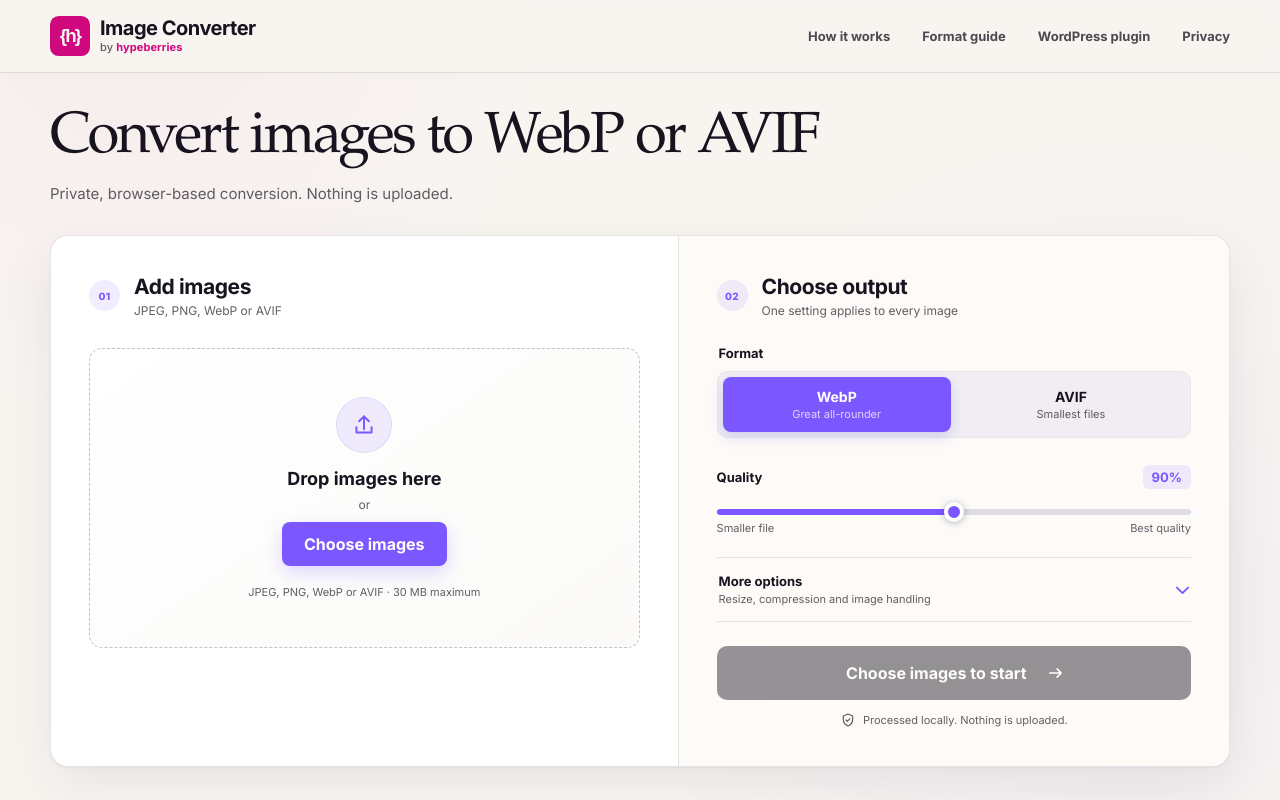
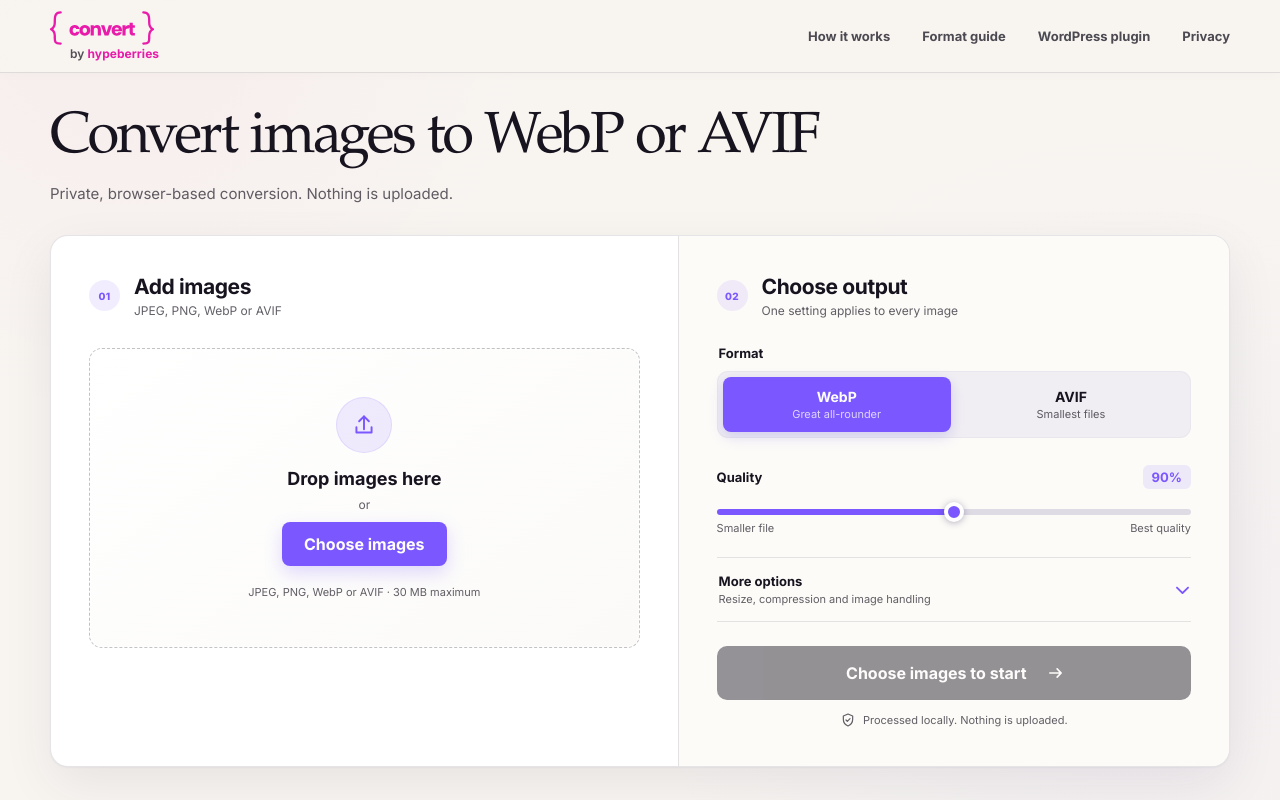
Before and after one commit to hypeberries/image-converter, a website built with Vite: page index.html in a window 1280 px wide. Shown: the top 800 px of the page. Built offline with nearby package versions, Linux system fonts and the light colour scheme.

Commit message:
Refine product wordmark

```diff
--- a/index.html
+++ b/index.html
@@ -45,7 +45,7 @@
     <div id="app">
       <header class="site-header">
         <div class="header-inner">
-          <div class="site-identity"><a class="brand" href="https://hypeberries.com/" aria-label="Hypeberries"><img src="/favicon.svg" alt="" width="40" height="40" /></a><div class="product-identity"><a class="product-name" href="/" aria-label="Image Converter home">Image Converter</a><span class="product-byline">by <span>hypeberries</span></span></div></div>
+          <div class="site-identity"><a class="product-logo" href="https://hypeberries.com/" aria-label="Convert, by Hypeberries"><img src="/convert-wordmark.svg" alt="" width="135" height="44" /><span class="product-byline">by <strong>hypeberries</strong></span></a></div>
           <nav aria-label="Page navigation"><a href="#how-it-works">How it works</a><a href="#guide">Format guide</a><a href="/wordpress-image-optimization/">WordPress plugin</a><a href="#privacy">Privacy</a></nav>
         </div>
       </header>
@@ -120,7 +120,7 @@
         </section>
       </main>
 
-      <footer><div class="footer-inner"><div class="footer-brand"><div class="site-identity footer-identity"><a class="brand" href="https://hypeberries.com/" aria-label="Hypeberries"><img src="/favicon.svg" alt="" width="40" height="40" loading="lazy" /></a><div class="product-identity"><a class="product-name" href="/" aria-label="Image Converter home">Image Converter</a><span class="product-byline">by <span>hypeberries</span></span></div></div><p><span>A Hypeberries tool.</span><span>Small tools, built to be useful.</span></p></div><nav class="footer-links" aria-label="Footer navigation"><a href="/">Converter</a><a href="/wordpress-image-optimization/">WordPress plugin</a><a href="/privacy/">Privacy</a><a href="https://github.com/hypeberries">GitHub</a><a href="https://hypeberries.com/tools/">All Hypeberries tools</a></nav></div></footer>
+      <footer><div class="footer-inner"><div class="footer-brand"><div class="site-identity footer-identity"><a class="product-wordmark" href="/" aria-label="Convert home"><img src="/convert-wordmark.svg" alt="" width="135" height="44" loading="lazy" /></a></div><p><span>A Hypeberries tool.</span><span>Small tools, built to be useful.</span></p></div><nav class="footer-links" aria-label="Footer navigation"><a href="/">Converter</a><a href="/wordpress-image-optimization/">WordPress plugin</a><a href="/privacy/">Privacy</a><a href="https://github.com/hypeberries">GitHub</a><a href="https://hypeberries.com/tools/">All Hypeberries tools</a></nav></div></footer>
     </div>
     <script type="module" src="/src/main.ts"></script>
   </body>
--- a/src/main.ts
+++ b/src/main.ts
@@ -78,13 +78,10 @@ app.innerHTML = `
   <header class="site-header">
     <div class="header-inner">
       <div class="site-identity">
-        <a class="brand" href="https://hypeberries.com/" aria-label="Hypeberries">
-          <img src="/favicon.svg" alt="" width="40" height="40">
+        <a class="product-logo" href="https://hypeberries.com/" aria-label="Convert, by Hypeberries">
+          <img src="/convert-wordmark.svg" alt="" width="135" height="44">
+          <span class="product-byline">by <strong>hypeberries</strong></span>
         </a>
-        <div class="product-identity">
-          <a class="product-name" href="/" aria-label="Image Converter home">Image Converter</a>
-          <span class="product-byline">by <span>hypeberries</span></span>
-        </div>
       </div>
       <nav aria-label="Page navigation">
         <a href="#how-it-works">How it works</a>
@@ -321,13 +318,9 @@ app.innerHTML = `
     <div class="footer-inner">
       <div class="footer-brand">
         <div class="site-identity footer-identity">
-          <a class="brand" href="https://hypeberries.com/" aria-label="Hypeberries">
-            <img src="/favicon.svg" alt="" width="40" height="40" loading="lazy">
+          <a class="product-wordmark" href="/" aria-label="Convert home">
+            <img src="/convert-wordmark.svg" alt="" width="135" height="44" loading="lazy">
           </a>
-          <div class="product-identity">
-            <a class="product-name" href="/" aria-label="Image Converter home">Image Converter</a>
-            <span class="product-byline">by <span>hypeberries</span></span>
-          </div>
         </div>
         <p><span>A Hypeberries tool.</span><span>Small tools, built to be useful.</span></p>
       </div>
--- a/src/styles.css
+++ b/src/styles.css
@@ -13,7 +13,7 @@
   --accent: #7b57ff;
   --accent-dark: #6843ec;
   --accent-soft: rgba(123, 87, 255, 0.11);
-  --hypeberries-pink: #cf087e;
+  --hypeberries-pink: #e81baa;
   --success: #287456;
   --danger: #b64a45;
   --shadow: 0 1px 2px rgba(28, 18, 48, 0.04), 0 18px 52px rgba(28, 18, 48, 0.075);
@@ -51,14 +51,12 @@ button:focus-visible, input:focus-visible, select:focus-visible, summary:focus-v
 }
 
 .header-inner { width: min(1180px, calc(100% - 48px)); min-height: 72px; margin: 0 auto; display: flex; align-items: center; justify-content: space-between; gap: 32px; }
-.site-identity { min-width: 0; display: flex; align-items: center; gap: 10px; white-space: nowrap; }
-.brand { flex: 0 0 auto; display: inline-flex; align-items: center; color: var(--ink); text-decoration: none; }
-.brand img { display: block; width: 40px; height: 40px; }
-.product-identity { min-width: 0; display: flex; flex-direction: column; align-items: flex-start; gap: 2px; }
-.product-name { color: var(--ink); text-decoration: none; font-size: 20px; font-weight: 620; line-height: 1.08; letter-spacing: -.025em; transition: color .18s; }
-.product-name:hover { color: var(--accent-dark); }
-.product-byline { color: var(--muted); font-size: 11px; font-weight: 500; line-height: 1.15; letter-spacing: .01em; }
-.product-byline span { color: var(--hypeberries-pink); font-weight: 650; }
+.site-identity { min-width: 0; white-space: nowrap; }
+.product-logo { display: grid; justify-items: start; gap: 2px; color: rgba(23, 19, 31, .74); text-decoration: none; }
+.product-logo img { display: block; width: auto; height: 34px; }
+.product-byline { padding-left: 20px; font-size: 12px; font-weight: 550; line-height: 1.15; letter-spacing: .005em; }
+.product-byline strong { color: var(--hypeberries-pink); font-weight: 700; }
+.product-logo:hover .product-byline strong { text-decoration: underline; text-underline-offset: 2px; }
 .site-header nav { display: flex; align-items: center; gap: 32px; }
 .site-header nav a { position: relative; padding: 7px 0; color: rgba(23, 19, 31, 0.76); text-decoration: none; font-size: 13px; font-weight: 650; white-space: nowrap; transition: color .2s; }
 .site-header nav a::after { position: absolute; right: 0; bottom: 1px; left: 0; height: 1px; content: ""; background: var(--accent); transform: scaleX(0); transform-origin: right; transition: transform .24s ease; }
@@ -347,6 +345,7 @@ input[type="number"] { padding: 0 13px; }
 footer { padding: 32px 0 42px; color: var(--muted); background: rgba(255,255,255,.22); border-top: 1px solid var(--line); }
 .footer-inner { width: min(1180px, calc(100% - 48px)); margin: 0 auto; display: grid; grid-template-columns: minmax(260px, 1fr) minmax(360px, 1fr); gap: 64px; align-items: start; }
 .footer-identity { width: max-content; }
+.footer-identity .product-wordmark img { height: 38px; }
 .footer-brand p { display: flex; flex-direction: column; margin: 16px 0 0; font-size: 13px; line-height: 1.6; }
 .footer-brand p span:first-child { color: var(--ink); }
 .footer-brand p span:last-child { color: var(--muted); }
@@ -387,9 +386,7 @@ footer { padding: 32px 0 42px; color: var(--muted); background: rgba(255,255,255
 
 @media (max-width: 620px) {
   .header-inner { width: calc(100% - 32px); min-height: 72px; }
-  .site-identity { gap: 9px; }
-  .brand img { width: 38px; height: 38px; }
-  .product-name { font-size: 18px; }
+  .product-logo img { height: 31px; }
   .site-header nav { display: none; }
   main { width: calc(100% - 24px); }
   .hero { padding: 24px 4px 20px; }
```
Also changed, not shown: public/convert-wordmark-reversed.svg (added), public/convert-wordmark.svg (added).
